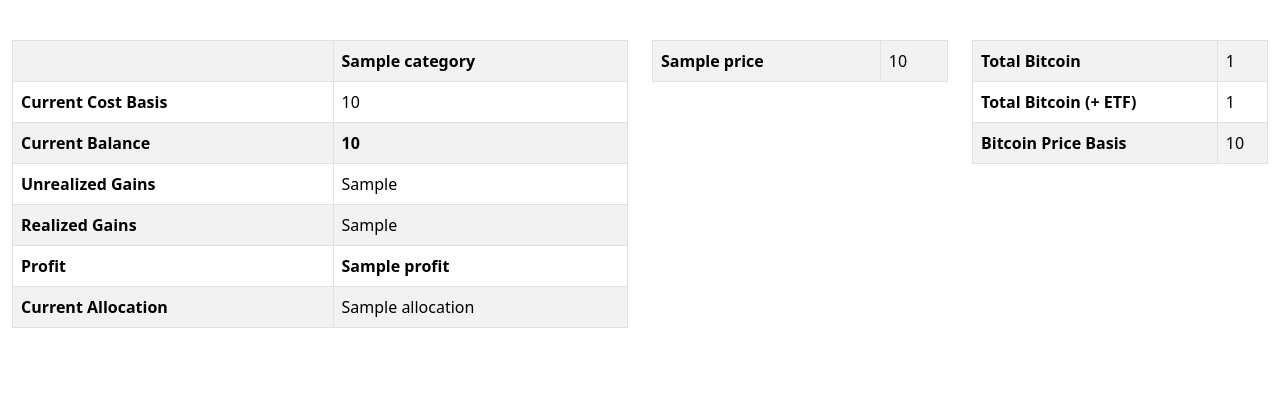
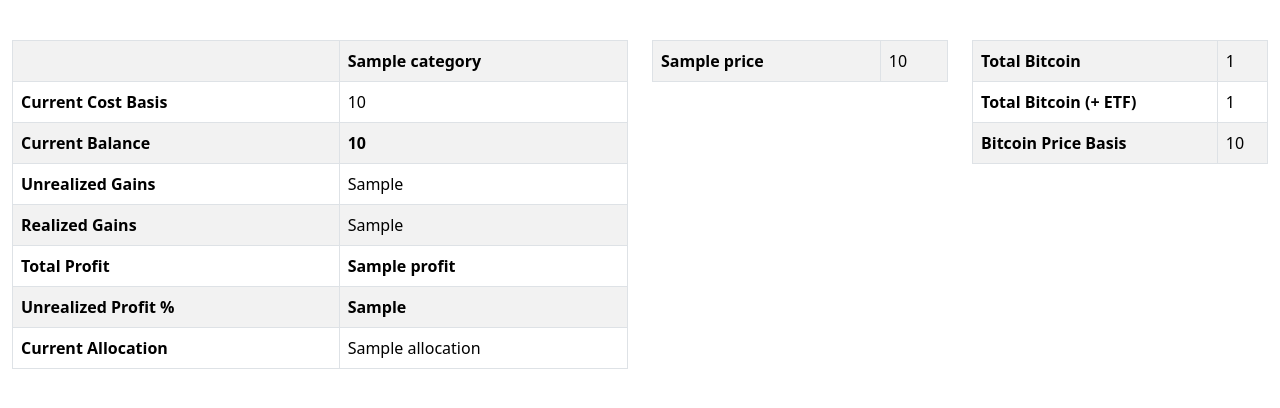
Before and after one commit to uncmath25/django_bitcoin_assets, a Django app: template src/bitcoin_assets/templates/index.html in a window 1280 px wide. Shown: the top 408 px of the page. Run offline with Django 4.2, Linux system fonts and the light colour scheme; the template is opened without the code that fills it: most values are stand-ins (such as "Sample title", 1, 10 or a date in 2020); some libraries are stand-ins or nearby versions.

Commit message:
Add Unrealized Profit %

```diff
--- a/src/bitcoin_assets/templates/summary.html
+++ b/src/bitcoin_assets/templates/summary.html
@@ -40,9 +40,15 @@
                             {% endfor %}
                         </tr>
                         <tr>
-                            <th>Profit</th>
+                            <th>Total Profit</th>
                             {% for profit in profits %}
                             <th>{{ profit }}</th>
+                            {% endfor %}
+                        </tr>
+                        <tr>
+                            <th>Unrealized Profit %</th>
+                            {% for profit_perc in profit_percs %}
+                            <th>{{ profit_perc }}</th>
                             {% endfor %}
                         </tr>
                         <!-- <tr>
```
Also changed, not shown: src/bitcoin_assets/service/processor.py (+6 -1 lines).
